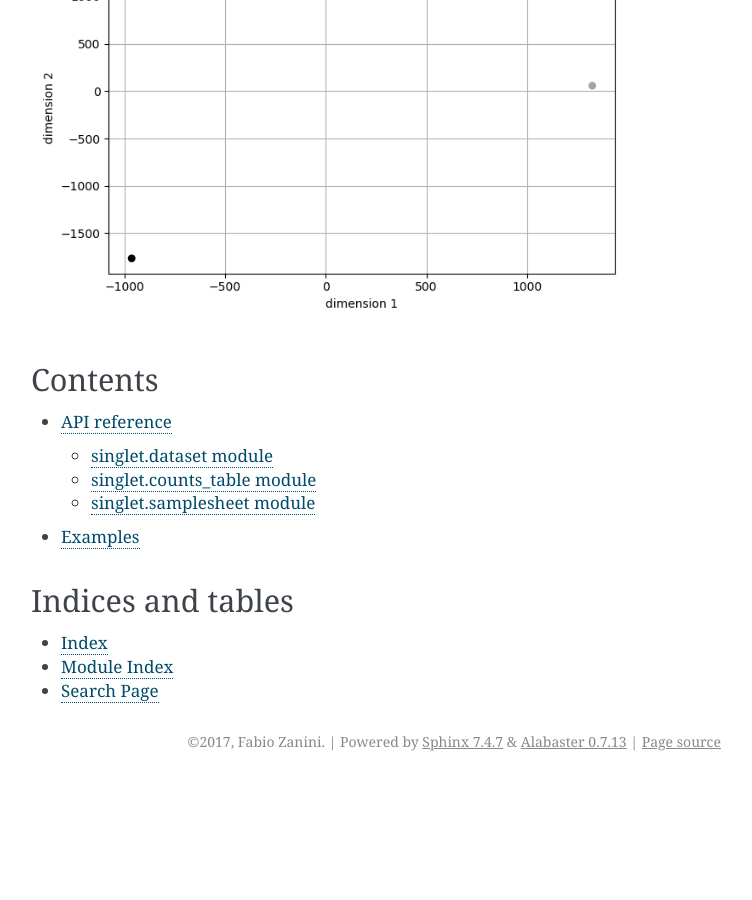
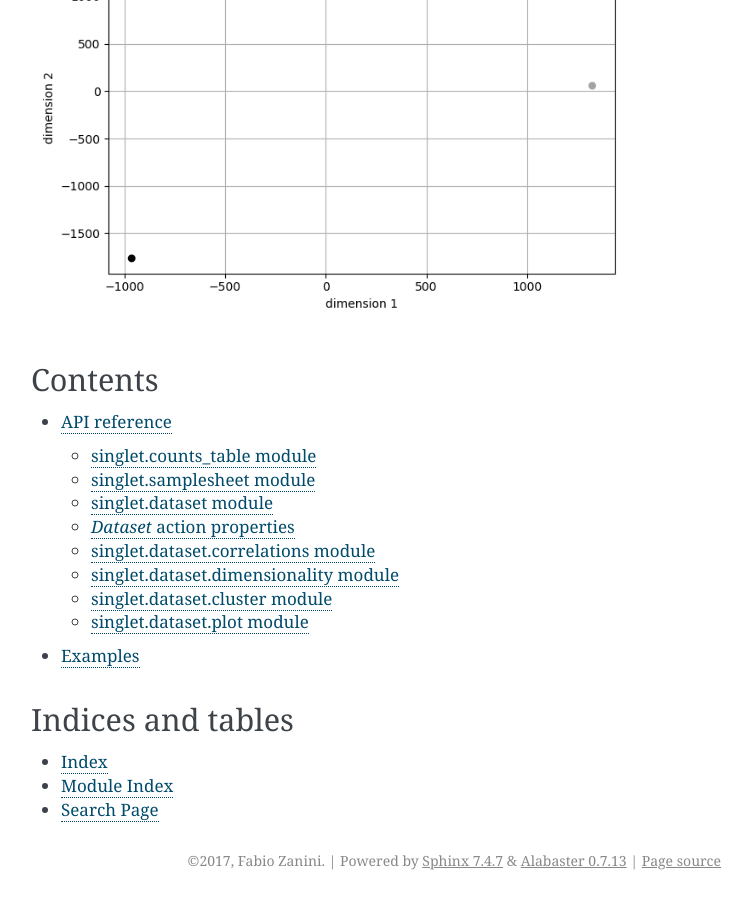
Before and after one commit to iosonofabio/singlet, a Sphinx documentation site: the page built from docs/index.rst, in a window 1280 px wide and 900 px high, scrolled down 1504 px. Shown: the whole window, without its empty margins (389-1141 px from the left). Built offline with Sphinx 7.4.7, drawn with Linux system fonts in a browser that asks for light colours; pages that are not in the unit, such as notebooks, are missing from menus; before the commit the page ends 2285 px from its top, so only the background shows below that.

```diff
--- a/docs/api.rst
+++ b/docs/api.rst
@@ -40,3 +33,48 @@ singlet\.samplesheet module
     :members:
     :undoc-members:
     :show-inheritance:
+
+singlet\.dataset module
+---------------------------
+.. automodule:: singlet.dataset
+    :members:
+    :undoc-members:
+    :show-inheritance:
+
+`Dataset` action properties
+---------------------------
+
+singlet\.dataset\.correlations module
+-------------------------------------
+
+.. automodule:: singlet.dataset.correlations
+    :members:
+    :undoc-members:
+    :show-inheritance:
+
+
+singlet\.dataset\.dimensionality module
+-------------------------------------
+
+.. automodule:: singlet.dataset.dimensionality
+    :members:
+    :undoc-members:
+    :show-inheritance:
+
+
+singlet\.dataset\.cluster module
+-------------------------------------
+
+.. automodule:: singlet.dataset.cluster
+    :members:
+    :undoc-members:
+    :show-inheritance:
+
+
+singlet\.dataset\.plot module
+-------------------------------------
+
+.. automodule:: singlet.dataset.plot
+    :members:
+    :undoc-members:
+    :show-inheritance:
```
Also changed, not shown: other parts of docs/api.rst (+0 -7 lines), 3 other files.
